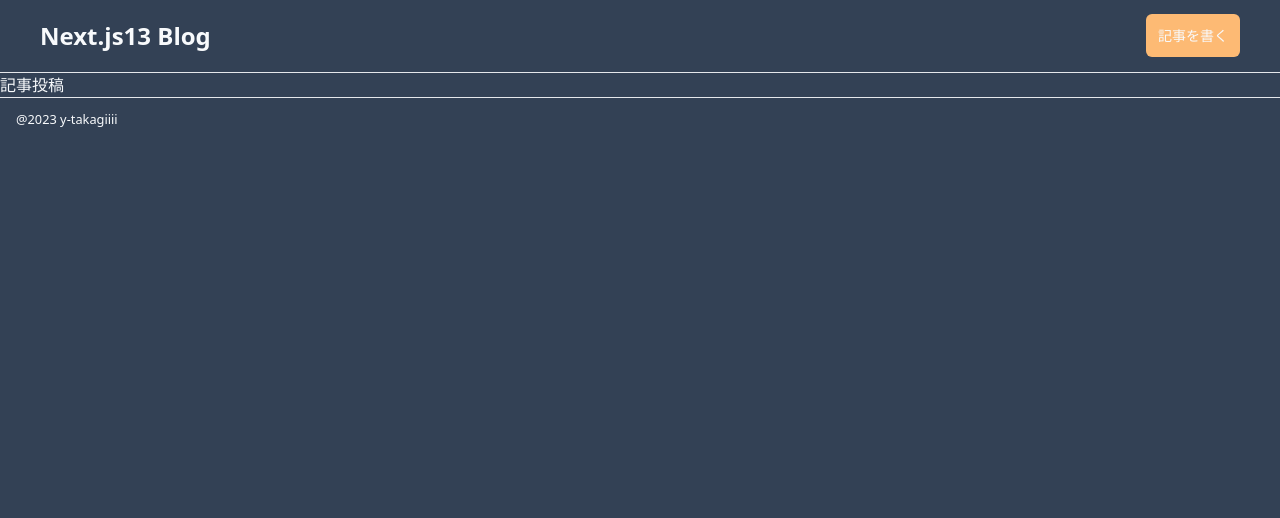
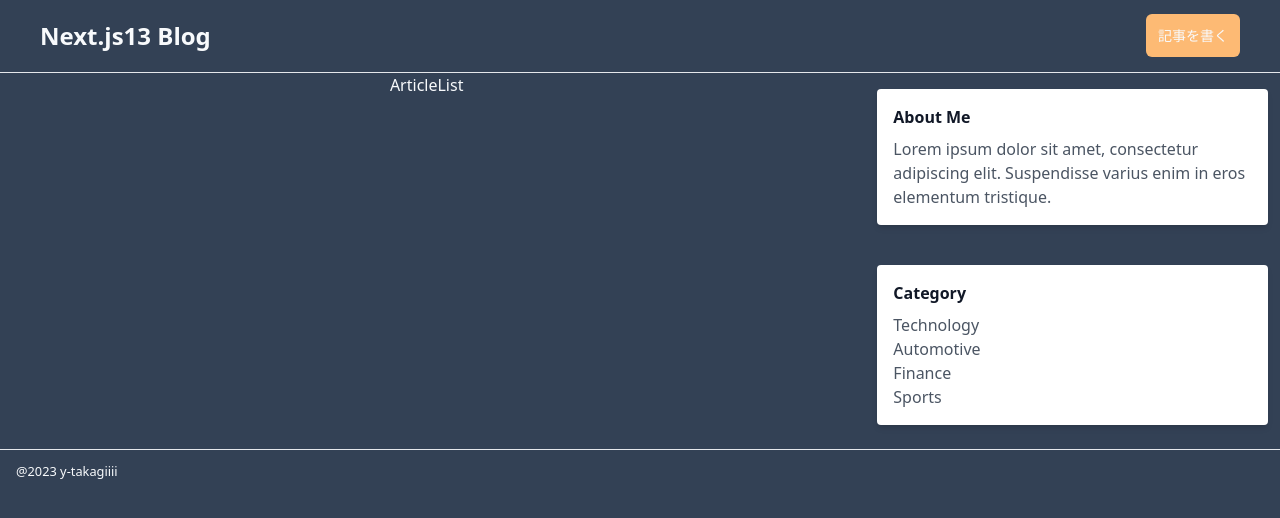
Before and after one commit to y-takagiiii/next.js13-tailwindcss-udemy-blog, a Next.js app: page / in a window 1280 px wide. Shown: the top 518 px of the page. Built offline with nearby package versions, Linux system fonts and the light colour scheme.

Commit message:
ArticleListコンポーネントの読み込みとスタイリング

```diff
--- a/src/app/page.tsx
+++ b/src/app/page.tsx
@@ -1,5 +1,38 @@
+import ArticleList from "./components/ArticleList";
+
 export default function Home() {
   return (
-    <div>記事投稿</div>
+    <div className="md:flex">
+      <section className="w-full md:w-2/3 flex flex-col items-center px-3">
+        <ArticleList />
+      </section>
+
+      <aside className="w-full md:w-1/3 flex flex-col items-center px-3 md:pl-6">
+        <div className="bg-white shadow-md rounded p-4 mb-6 mt-4">
+          <h3 className="font-bold text-gray-900 mb-2">About Me</h3>
+          <p className="text-gray-600">
+            Lorem ipsum dolor sit amet, consectetur adipiscing elit. Suspendisse
+            varius enim in eros elementum tristique.
+          </p>
+        </div>
+        <div className="bg-white shadow-md rounded p-4 mb-6 mt-4 w-full">
+          <h3 className="font-bold text-gray-900 mb-2">Category</h3>
+          <ul className="text-gray-600 mt-2">
+            <li>
+              <a href="#">Technology</a>
+            </li>
+            <li>
+              <a href="#">Automotive</a>
+            </li>
+            <li>
+              <a href="#">Finance</a>
+            </li>
+            <li>
+              <a href="#">Sports</a>
+            </li>
+          </ul>
+        </div>
+      </aside>
+    </div>
   )
 }
```
